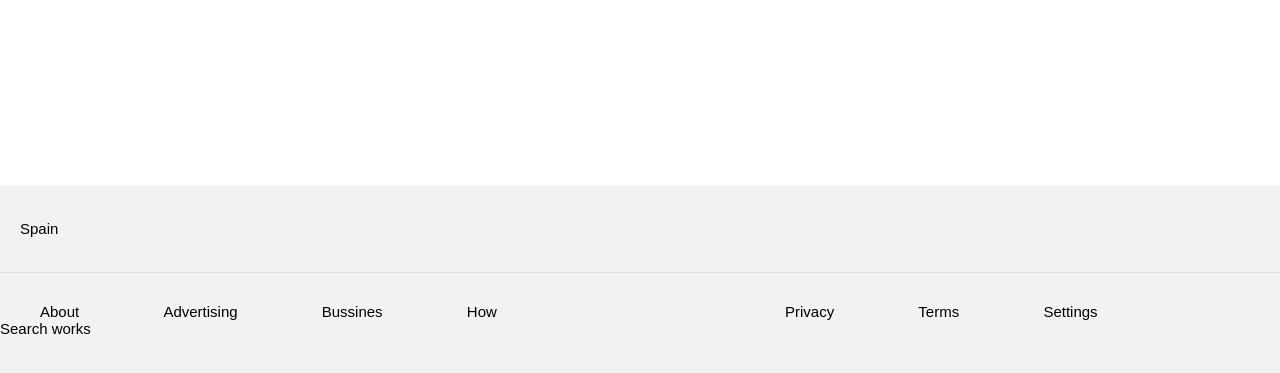
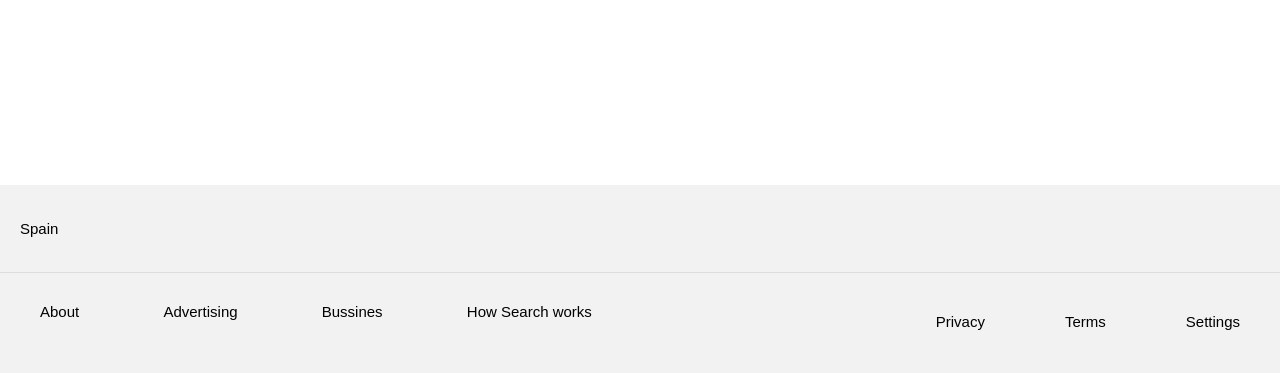
Before and after one commit to corina43/ccm_clongoogle-css, a plain HTML site: page index.html in a window 1280 px wide. Shown: the part 415-788 px from the top of the page. Drawn offline with Linux system fonts and the light colour scheme.

Commit message:
tercer commit

```diff
--- a/css/style.css
+++ b/css/style.css
@@ -148,12 +148,13 @@ button:hover{
 }
 
 .footerB{
-    margin-top: 30px;
+    /* margin-top: 30px; */
     width: 50vw;
+    display: flex;
     justify-content: flex-end;
     align-items: center;
     background-color: #f2f2f2;
-    padding-left: 200px;
+    /* padding-left: 200px; */
     /* height: 10vh; */
 
 
--- a/index.html
+++ b/index.html
@@ -4,7 +4,7 @@
     <meta charset="UTF-8">
     <meta http-equiv="X-UA-Compatible" content="IE=edge">
     <meta name="viewport" content="width=device-width, initial-scale=1">
-    <link rel="stylesheet" href="/css/style.css">
+    <link rel="stylesheet" href="./css/style.css">
     <title>Google</title>
 </head>
 <body>
```
